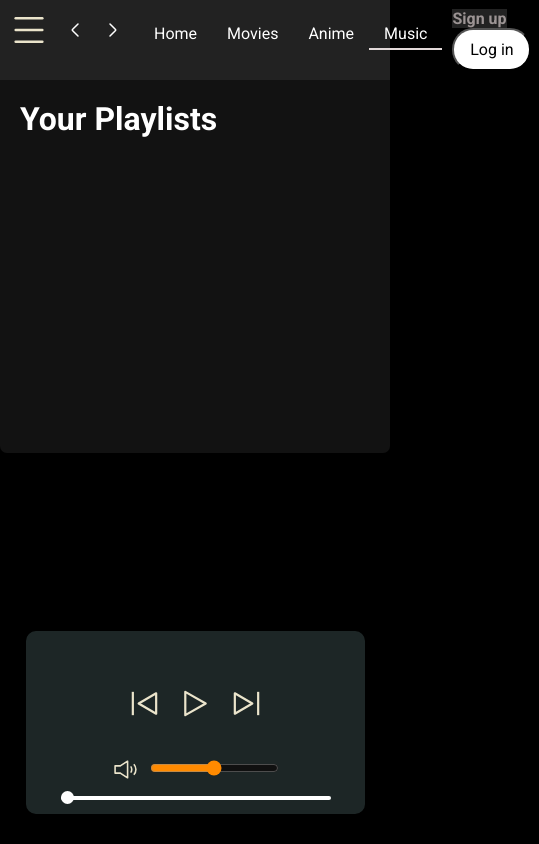
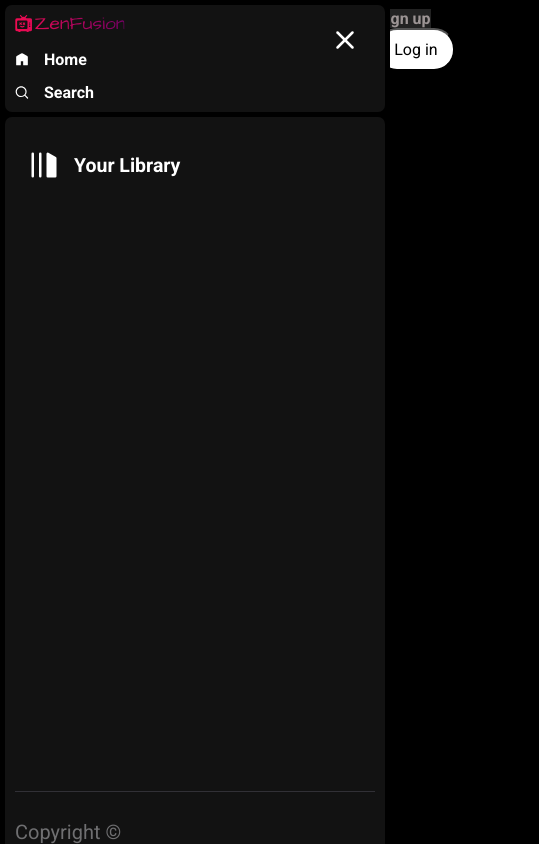
Before and after one commit to Ash-codes18/The-Zen-Fusion, a plain HTML site: page Music/index.html in a window 390 px wide. Both pictures are taken after a click on the picture 29 px from the left and 29 px from the top of the page. Shown: the whole page, 539 px wide, since content can reach past the window. Drawn offline with Linux system fonts and the light colour scheme; no server answers.

Commit message:
update Music/index.html, script.js and search.js

```diff
--- a/Music/index.html
+++ b/Music/index.html
@@ -71,16 +71,7 @@
                     <div class="hamburgerContainer">
 
                         <img width="40" class="invert hamburger" src="img/hamburger.svg" alt="">
-                        <svg width="24" height="24" viewBox="0 0 24 24" fill="none" xmlns="http://www.w3.org/2000/svg">
-                            <path
-                                d="M15 6L9.70711 11.2929C9.37377 11.6262 9.20711 11.7929 9.20711 12C9.20711 12.2071 9.37377 12.3738 9.70711 12.7071L15 18"
-                                stroke="#ffffff" stroke-width="1.5" stroke-linecap="round" stroke-linejoin="round" />
-                        </svg>
-                        <svg width="24" height="24" viewBox="0 0 24 24" fill="none" xmlns="http://www.w3.org/2000/svg">
-                            <path
-                                d="M9 18L14.2929 12.7071C14.6262 12.3738 14.7929 12.2071 14.7929 12C14.7929 11.7929 14.6262 11.6262 14.2929 11.2929L9 6"
-                                stroke="#ffffff" stroke-width="1.5" stroke-linecap="round" stroke-linejoin="round" />
-                        </svg>
+
                         <div class="menu">
                             <div class="menu-items">
                                 <a href="../index.html">Home</a>
--- a/Music/js/script.js
+++ b/Music/js/script.js
@@ -117,13 +117,23 @@ async function main() {
     currentSong.addEventListener("timeupdate", () => {
         document.querySelector(".songtime").innerHTML = `${secondsToMinutesSeconds(currentSong.currentTime)} / ${secondsToMinutesSeconds(currentSong.duration)}`
         document.querySelector(".circle").style.left = (currentSong.currentTime / currentSong.duration) * 100 + "%";
-    });
+    });3
 
     // Add an event listener for seek bar
     document.querySelector(".seekbar").addEventListener("click", (e) => {
         const seekPosition = (e.offsetX / e.target.offsetWidth) * currentSong.duration;
         currentSong.currentTime = seekPosition;
     });
+
+
+    document.querySelector(".hamburger").addEventListener("click", () => {
+        document.querySelector(".left").style.left = "0"
+    })
+
+    // Add an event listener for close button
+    document.querySelector(".close").addEventListener("click", () => {
+        document.querySelector(".left").style.left = "-120%"
+    })
 
     // Add an event listener for volume
     document.querySelector(".range").getElementsByTagName("input")[0].addEventListener("change", (e) => {
--- a/Music/js/search.js
+++ b/Music/js/search.js
@@ -10,8 +10,8 @@ search.addEventListener('click', function() {
 });
 
 
-inputbox.addEventListener('blur', function() {
-    if (!this.value.trim()) {
-        searchbox.style.display = 'none';
-    }
-});
+// inputbox.addEventListener('blur', function() {
+//     if (!this.value.trim()) {
+//         searchbox.style.display = 'none';
+//     }
+// });
```
